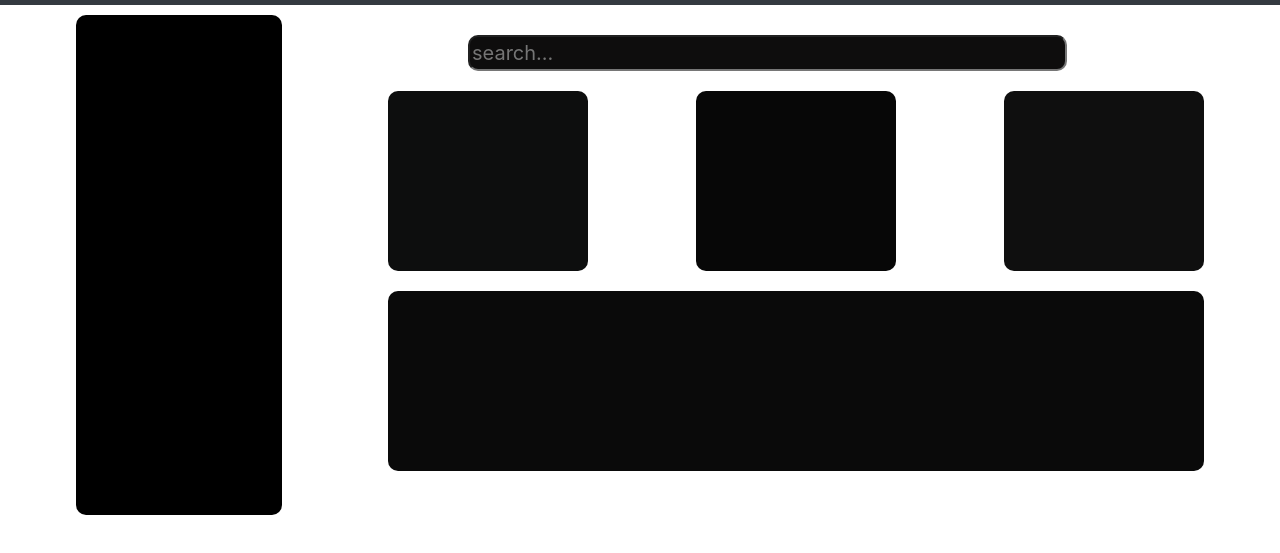
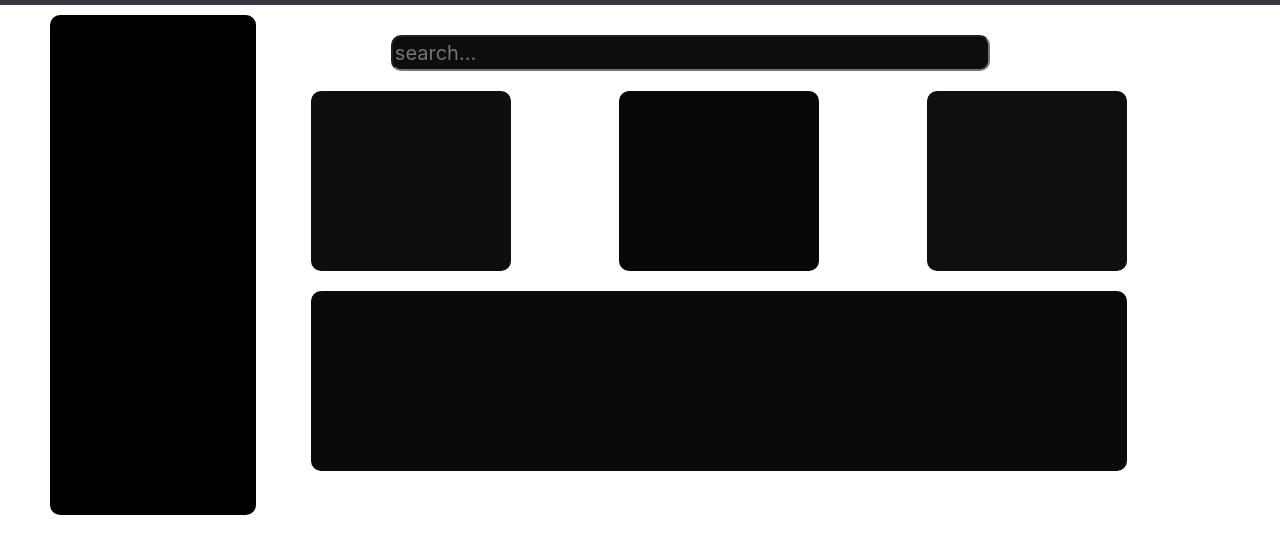
Before and after one commit to Athistaraja/Github, a plain HTML site: page index.html in a window 1280 px wide. Shown: the part 101-654 px from the top of the page. Drawn offline with nearby package versions, Linux system fonts and the light colour scheme.

Commit message:
Update index.html

```diff
--- a/index.html
+++ b/index.html
@@ -16,7 +16,7 @@
   </a>
   <span><h3 style="color: white;">GitHub</h3></span>
 </nav>
-<div class="row justify-content-around cointainer-md-2">
+<div class="row">
   <div class="col-2"></div>
   <div class="col-9">
     <div class="flex-row">
```
